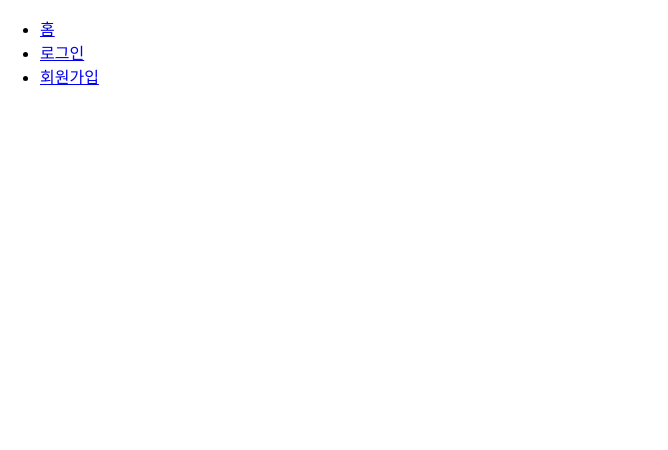
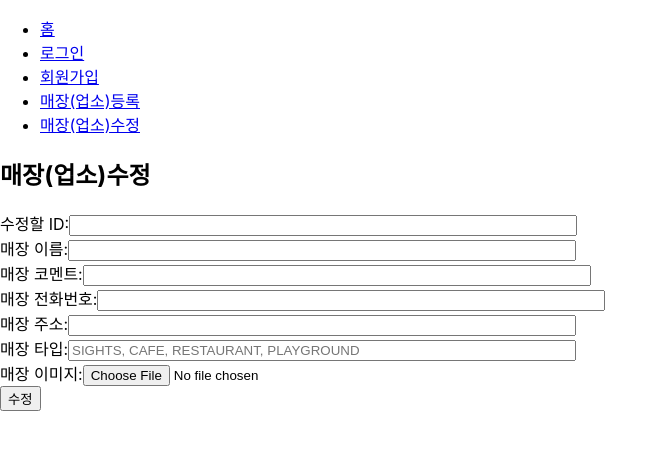
Before and after one commit to wpslxm20/USG-Team-Project-1, a React (Create React App) app in the folder front/: page /update in a window 1280 px wide. Before the commit this address had no page. Shown: the top 450 px of the page, without its empty margins (0-668 px from the left). Built offline with nearby package versions, Linux system fonts and the light colour scheme.

Commit message:
매장 등록, 수정, 홈 구현 처리

```diff
--- a/front/src/components/Footer.js
+++ b/front/src/components/Footer.js
@@ -2,6 +2,8 @@ import { Route, Routes } from "react-router-dom";
 import Login from "../Login";
 import SignUp from "../SignUp";
 import Main from "../pages/Main";
+import Register from "../location/Register";
+import RegisterUpdate from "../location/RegisterUpdate";
 
 const Footer = () => {
     return (
@@ -10,6 +12,8 @@ const Footer = () => {
                 <Route path="/" element={<Main />} />
                 <Route path="/login" element={<Login />} />
                 <Route path="/signup" element={<SignUp />} />
+                <Route path="/register" element={<Register />} />
+                <Route path="/update" element={<RegisterUpdate />} />
             </Routes>
         </footer>
     )
--- a/front/src/components/Header.js
+++ b/front/src/components/Header.js
@@ -14,6 +14,12 @@ const Header = () => {
                     <li>
                         <Link to="/signup">회원가입</Link>
                     </li>
+                    <li>
+                        <Link to="/register">매장(업소)등록</Link>
+                    </li>
+                    <li>
+                        <Link to="/update">매장(업소)수정</Link>
+                    </li>
                 </ul>
             </nav>
         </header>
--- /dev/null
+++ b/front/src/location/Register.js
@@ -0,0 +1,87 @@
+// Register.js
+
+import React, { useState } from 'react';
+import axios from 'axios';
+
+function Register() {
+  const [regName, setRegName] = useState('');
+  const [regComment, setRegComment] = useState('');
+  const [regPhone, setRegPhone] = useState('');
+  const [regAddr, setRegAddr] = useState('');
+  const [regType, setRegType] = useState('');
+  const [regImg, setRegImg] = useState(null);
+
+  const handleReg = async () => {
+    try {
+      const formData = new FormData();
+      formData.append('name', regName);
+      formData.append('comment', regComment);
+      formData.append('phone', regPhone);
+      formData.append('addr', regAddr);
+      formData.append('type', regType);
+      formData.append('memberId', 1);
+      formData.append('imgFile', regImg);
+
+      console.log('전송 데이터 :', Object.fromEntries(formData));
+
+      const response = await axios.post('http://localhost:8081/api/location/reg', formData, {
+        withCredentials: false, // credentials 설정
+        headers: {
+          'Content-Type': 'multipart/form-data',
+        },
+      });
+
+      console.log('등록 성공:', response.data);
+    } catch (error) {
+      console.error('에러 발생:', error.message);
+    }
+  };
+
+  const handleImageChange = (e) => {
+    const file = e.target.files[0];
+    setRegImg(file);
+  };
+
+  return (
+    <div>
+      <h2>매장(업소)등록</h2>
+      <form>
+        <label>
+          매장 이름:
+          <input type="text" style={{width: '500px'}} value={regName} onChange={(e) => setRegName(e.target.value)} />
+        </label>
+        <br />
+        <label>
+          매장 코멘트:
+          <input type="text" style={{width: '500px'}} value={regComment} onChange={(e) => setRegComment(e.target.value)} />
+        </label>
+        <br />
+        <label>
+          매장 전화번호:
+          <input type="text" style={{width: '500px'}} value={regPhone} onChange={(e) => setRegPhone(e.target.value)} />
+        </label>
+        <br />
+        <label>
+          매장 주소:
+          <input type="text" style={{width: '500px'}} value={regAddr} onChange={(e) => setRegAddr(e.target.value)} />
+        </label>
+        <br />
+        <label>
+          매장 타입:
+          <input type="text" style={{width: '500px'}} placeholder='SIGHTS, CAFE, RESTAURANT, PLAYGROUND' value={regType} onChange={(e) => setRegType(e.target.value)} />
+        </label>
+        <br />
+        <label>
+          매장 이미지:
+          <input type="file" onChange={handleImageChange} />
+        </label>
+        <br />
+        <button type="button" onClick={handleReg}>
+          등록
+        </button>
+      </form>
+    </div>
+  );
+}
+
+export default Register;
--- /dev/null
+++ b/front/src/location/RegisterUpdate.js
@@ -0,0 +1,94 @@
+// RegisterUpdate.js
+
+import React, { useState } from 'react';
+import axios from 'axios';
+
+function RegisterUpdate() {
+  const [updateId, setUpdateId] = useState('');
+  const [updateName, setUpdateName] = useState('');
+  const [updateComment, setUpdateComment] = useState('');
+  const [updatePhone, setUpdatePhone] = useState('');
+  const [updateAddr, setUpdateAddr] = useState('');
+  const [updateType, setUpdateType] = useState('');
+  const [updateImg, setUpdateImg] = useState(null);
+
+  const handleUpdate = async () => {
+    try {
+      const formData = new FormData();
+      formData.append('id', updateId); // 이거는 페이지 url에 나타나서 가져와야 함 실제로는
+      formData.append('name', updateName);
+      formData.append('comment', updateComment);
+      formData.append('phone', updatePhone);
+      formData.append('addr', updateAddr);
+      formData.append('type', updateType);
+      formData.append('memberId', 1); // 이거는 페이지 url에 나타나서 가져와야 함 실제로는
+      formData.append('imgFile', updateImg);
+
+      console.log('전송 데이터 :', Object.fromEntries(formData));
+
+      const response = await axios.put(`http://localhost:8081/api/location/update/${updateId}`, formData, {
+        withCredentials: false, // credentials 설정
+        headers: {
+          'Content-Type': 'multipart/form-data',
+        },
+      });
+
+      console.log('수정 성공:', response.data);
+    } catch (error) {
+      console.error('에러 발생:', error.message);
+    }
+  };
+
+  const handleImageChange = (e) => {
+    const file = e.target.files[0];
+    setUpdateImg(file);
+  };
+
+  return (
+    <div>
+      <h2>매장(업소)수정</h2>
+      <form>
+      <label>
+          수정할 ID:
+          <input type="number" style={{width: '500px'}} value={updateId} onChange={(e) => setUpdateId(e.target.value)} />
+        </label>
+        <br />
+        <label>
+          매장 이름:
+          <input type="text" style={{width: '500px'}} value={updateName} onChange={(e) => setUpdateName(e.target.value)} />
+        </label>
+        <br />
+        <label>
+          매장 코멘트:
+          <input type="text" style={{width: '500px'}} value={updateComment} onChange={(e) => setUpdateComment(e.target.value)} />
+        </label>
+        <br />
+        <label>
+          매장 전화번호:
+          <input type="text" style={{width: '500px'}} value={updatePhone} onChange={(e) => setUpdatePhone(e.target.value)} />
+        </label>
+        <br />
+        <label>
+          매장 주소:
+          <input type="text" style={{width: '500px'}} value={updateAddr} onChange={(e) => setUpdateAddr(e.target.value)} />
+        </label>
+        <br />
+        <label>
+          매장 타입:
+          <input type="text" style={{width: '500px'}} placeholder='SIGHTS, CAFE, RESTAURANT, PLAYGROUND' value={updateType} onChange={(e) => setUpdateType(e.target.value)} />
+        </label>
+        <br />
+        <label>
+          매장 이미지:
+          <input type="file" onChange={handleImageChange} />
+        </label>
+        <br />
+        <button type="button" onClick={handleUpdate}>
+          수정
+        </button>
+      </form>
+    </div>
+  );
+}
+
+export default RegisterUpdate;
```
Also changed, not shown: front/src/pages/Main.js (+10 -2 lines).
